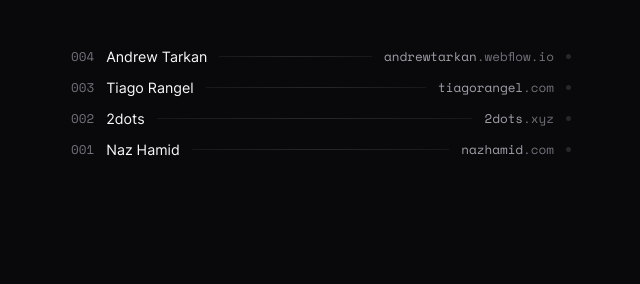
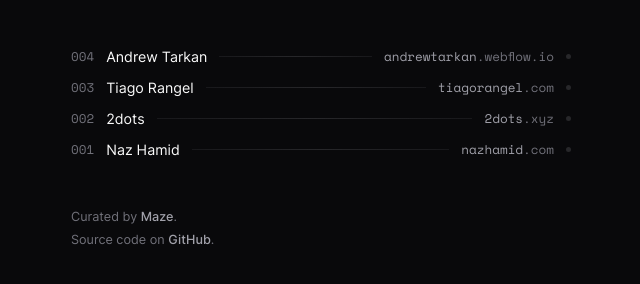
Before and after one commit to remvze/minimum, an Astro site: page / in a window 1280 px wide. Shown: the part 180-464 px from the top of the page, without its empty margins (319-959 px from the left). Built offline with nearby package versions, Linux system fonts and the light colour scheme; Astro itself is replaced by a stand-in of ours.

Commit message:
feat: add footer

```diff
--- /dev/null
+++ b/src/components/footer.astro
@@ -0,0 +1,33 @@
+---
+import { Container } from './container';
+---
+
+<Container>
+  <footer class="footer">
+    <p>Curated by <a href="https://remvze.com/">Maze</a>.</p>
+    <p>
+      Source code on <a href="https://github.com/remvze/minimum">GitHub</a>.
+    </p>
+  </footer>
+</Container>
+
+<style>
+  .footer {
+    padding: 50px 0;
+
+    & p {
+      font-size: var(--font-xsm);
+      color: var(--color-foreground-subtler);
+
+      &:not(:last-of-type) {
+        margin-bottom: 8px;
+      }
+
+      & a {
+        font-weight: 500;
+        color: var(--color-foreground-subtle);
+        text-decoration: none;
+      }
+    }
+  }
+</style>
--- a/src/components/websites.astro
+++ b/src/components/websites.astro
@@ -30,8 +30,6 @@ import { websites } from '@/data/websites';
 
 <style>
   .websites {
-    padding: 0 0 100px;
-
     & .website {
       display: flex;
       column-gap: 12px;
--- a/src/pages/index.astro
+++ b/src/pages/index.astro
@@ -3,9 +3,11 @@ import Layout from '@/layouts/layout.astro';
 
 import Hero from '@/components/hero.astro';
 import Websites from '@/components/websites.astro';
+import Footer from '@/components/footer.astro';
 ---
 
 <Layout>
   <Hero />
   <Websites />
+  <Footer />
 </Layout>
```
